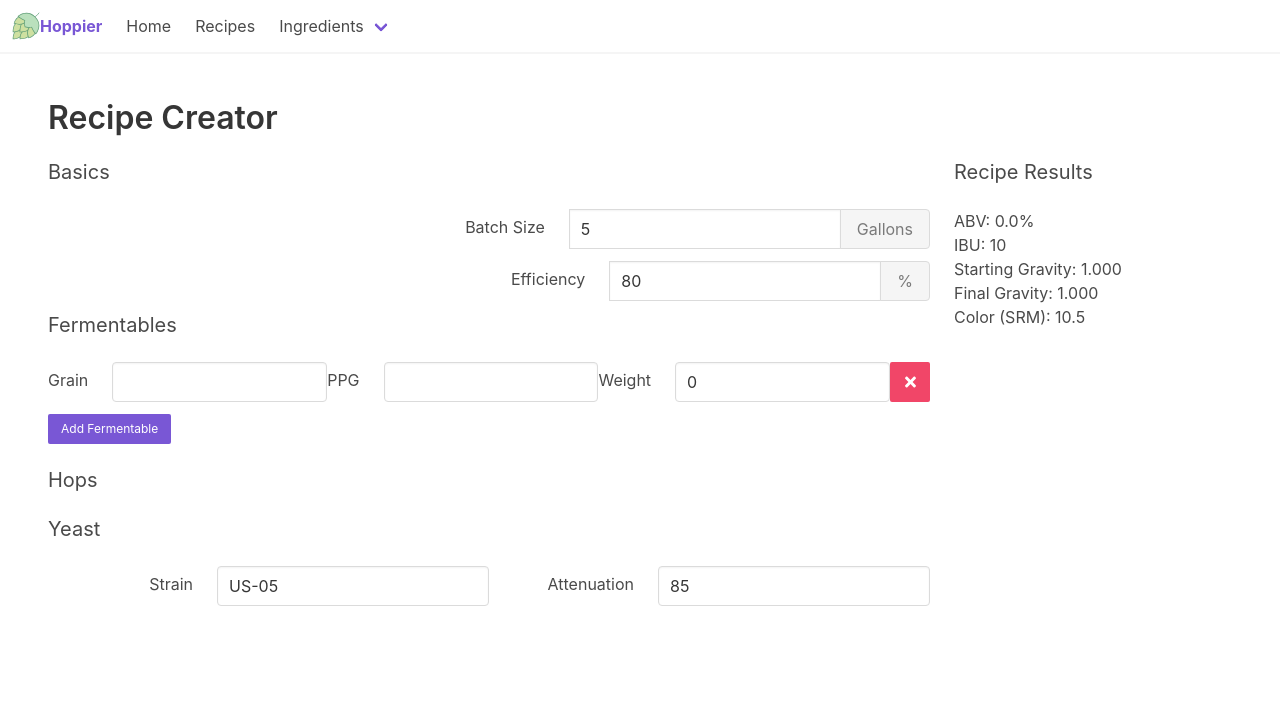
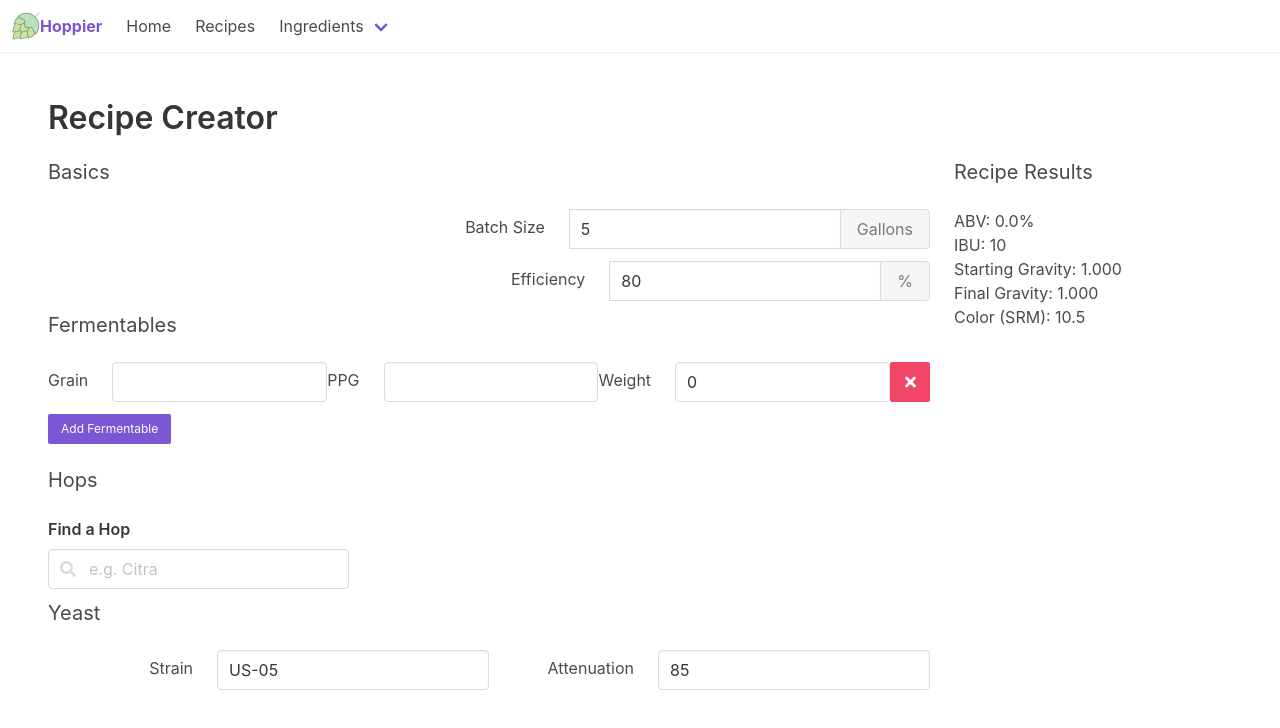
Before and after one commit to smithne/brew-calc-vue, a Vue app: page /recipes in a window 1280 px wide. Shown: the top 728 px of the page. Built offline with nearby package versions, Linux system fonts and the light colour scheme.

Commit message:
Add filterable dropdown for hop to recipe creation page

```diff
--- a/src/main.js
+++ b/src/main.js
@@ -5,10 +5,14 @@ import router from "./router";
 import { store } from "./store/store";
 
 import { library } from "@fortawesome/fontawesome-svg-core";
-import { faTimes } from "@fortawesome/free-solid-svg-icons";
+import {
+  faTimes,
+  faSearch,
+  faTimesCircle,
+} from "@fortawesome/free-solid-svg-icons";
 import { FontAwesomeIcon } from "@fortawesome/vue-fontawesome";
 
-library.add(faTimes);
+library.add(faTimes, faSearch, faTimesCircle);
 
 Vue.component("vue-fontawesome", FontAwesomeIcon);
 
@@ -19,11 +23,11 @@ Vue.config.productionTip = false;
 
 Vue.use(Buefy, {
   defaultIconComponent: "vue-fontawesome",
-  defaultIconPack: "fas"
+  defaultIconPack: "fas",
 });
 
 new Vue({
   router,
   store,
-  render: h => h(App)
+  render: (h) => h(App),
 }).$mount("#app");
--- a/src/views/recipes/RecipeHome.vue
+++ b/src/views/recipes/RecipeHome.vue
@@ -56,7 +56,22 @@
           <br /><br />
         </div>
         <h2 class="subtitle">Hops</h2>
-
+        <div
+          class="field is-horizontal is-grouped-centered is-grouped-multiline"
+        >
+          <b-field label="Find a Hop">
+            <b-autocomplete
+              v-model="hopName"
+              :data="filteredHopArray"
+              placeholder="e.g. Citra"
+              icon="search"
+              clearable
+              @select="(option) => (selectedHop = option)"
+            >
+              <template slot="empty">No results found</template>
+            </b-autocomplete>
+          </b-field>
+        </div>
         <h2 class="subtitle">Yeast</h2>
         <div class="field is-horizontal is-grouped-centered">
           <label class="field-label is-normal">Strain</label>
@@ -94,11 +109,35 @@ export default {
         efficiency: 80,
         hops: [{ name: "", ibu: null, amount: 0 }],
         fermentables: [{ name: "", ppg: null, amount: 0 }],
-        yeast: { strain: "US-05", attenuation: 85 }
-      }
+        yeast: { strain: "US-05", attenuation: 85 },
+      },
+      availableHops: [
+        "Amarillo",
+        "Citra",
+        "Cascade",
+        "Centennial",
+        "Mt. Hood",
+        "Nugget",
+        "Saaz",
+        "Simcoe",
+        "Perle",
+        "Northern Brewer",
+      ],
+      selectedHop: null,
+      hopName: "",
     };
   },
   computed: {
+    filteredHopArray() {
+      return this.availableHops.filter((option) => {
+        return (
+          option
+            .toString()
+            .toLowerCase()
+            .indexOf(this.hopName.toLowerCase()) >= 0
+        );
+      });
+    },
     ibu() {
       return 10;
     },
@@ -112,7 +151,7 @@ export default {
     },
     startingGravity() {
       let points = 0;
-      this.recipe.fermentables.forEach(item => {
+      this.recipe.fermentables.forEach((item) => {
         if (item.ppg) {
           points += item.ppg * item.amount;
         }
@@ -128,7 +167,7 @@ export default {
     },
     srm() {
       return 10.5;
-    }
+    },
   },
   methods: {
     addHop() {
@@ -139,7 +178,7 @@ export default {
     },
     addFermentable() {
       this.recipe.fermentables.push({ name: "", ppg: null, amount: 0 });
-    }
-  }
+    },
+  },
 };
 </script>
```
